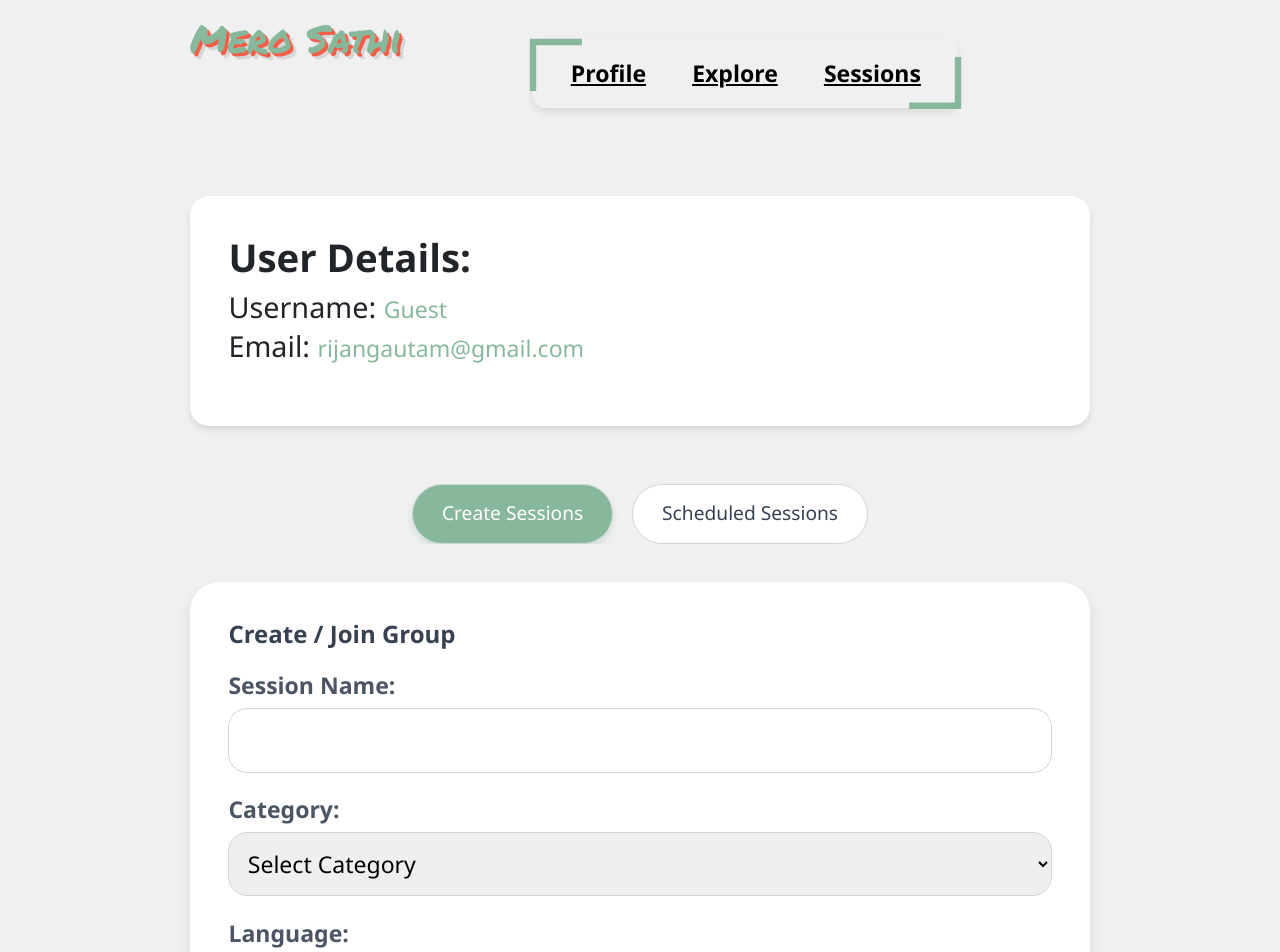
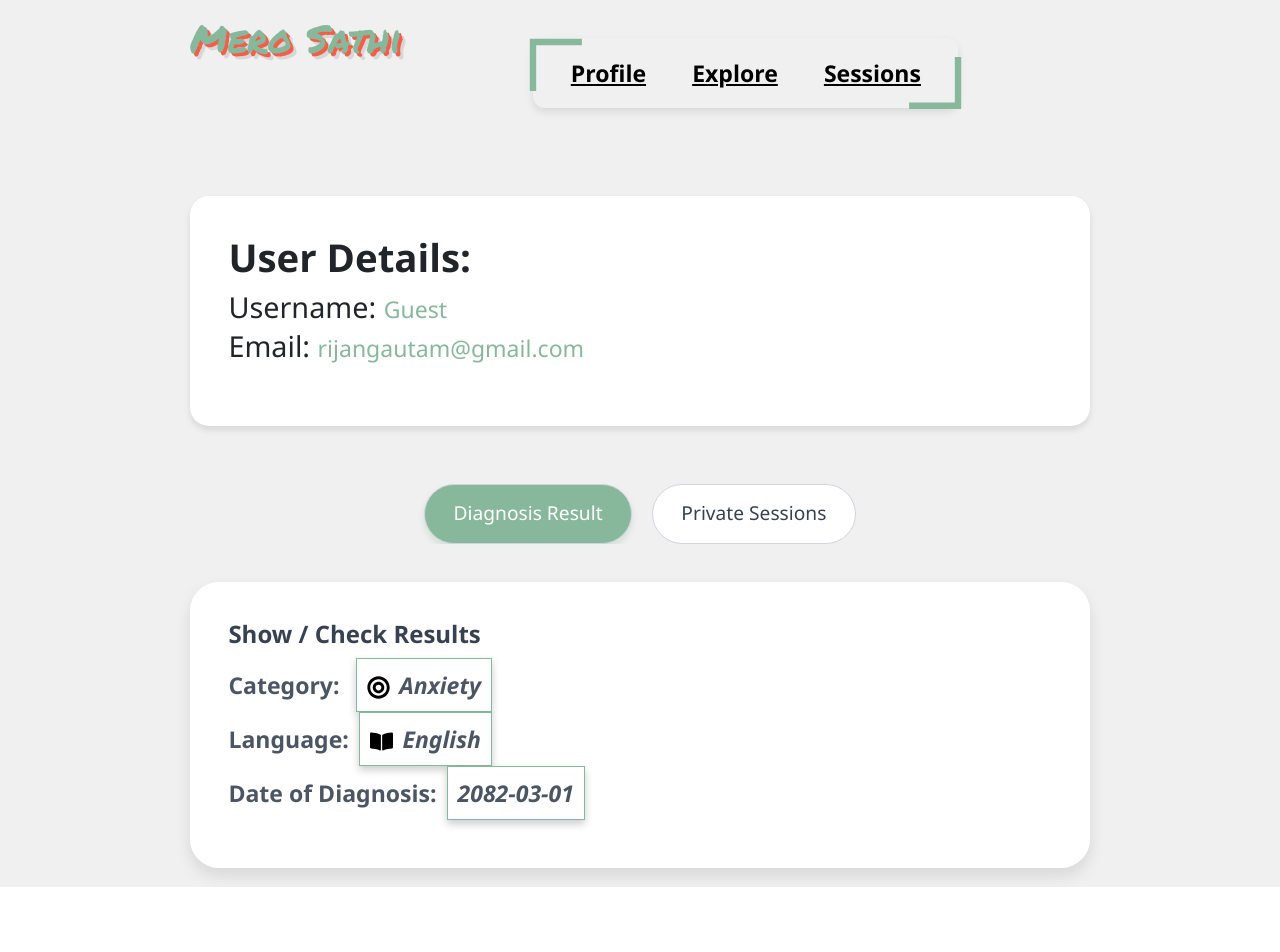
Before and after one commit to Supravab/HackClub-Project, a React (Vite) app: page /profile in a window 1280 px wide. Shown: the top 952 px of the page. After the commit the page ends 887 px from the top, so only its background shows below. Built offline with nearby package versions, Linux system fonts and the light colour scheme.

Commit message:
icon + design

```diff
--- a/src/App.jsx
+++ b/src/App.jsx
@@ -7,7 +7,7 @@
 import JoinSession from './pages/JoinSession';
 import Sessions from './pages/Sessions.jsx';
 import Explore from './pages/explore';
-const user = 'volunteer';
+const user = 'user';
 function App() {
 	return (
 		<Router>
--- a/src/pages/UserProfile.jsx
+++ b/src/pages/UserProfile.jsx
@@ -1,4 +1,6 @@
 import { useState } from 'react';
+import { FaBullseye } from 'react-icons/fa';
+import { FaBookOpen } from 'react-icons/fa';
 import Nav from '../components/Nav.jsx';
 import { useNavigate } from 'react-router-dom';
 import Header from '../components/Header.jsx';
@@ -249,19 +251,35 @@
 								<h2>Show / Check Results</h2>
 
 								<div className="form-group">
-									<label htmlFor="category">Category:</label>
-									<label htmlFor="category">jAnxiety</label>
+									<label htmlFor="category">
+										Category:{' '}
+										<span className="R-icon">
+											<FaBullseye
+												color="black"
+												className="me-2 text-align-center align-items-center"
+											/>
+											<i>Anxiety</i>
+										</span>
+									</label>
 								</div>
 
 								<div className="form-group">
-									<label htmlFor="language">Language:</label>
-									<label htmlFor="language">English</label>
+									<label htmlFor="language">
+										Language:
+										<span className="R-icon">
+											<FaBookOpen
+												color="black"
+												className="me-2 text-align-center align-items-center"
+											/>
+											<i>English</i>
+										</span>
+									</label>
 								</div>
 								<div className="form-group">
 									<label htmlFor="language">
 										Date of Diagnosis:
+										<i className="R-icon">2082-03-01</i>
 									</label>
-									<label htmlFor="language">2082-03-01</label>
 								</div>
 							</div>
 						)}
--- a/src/pages/userprofile.css
+++ b/src/pages/userprofile.css
@@ -29,6 +29,13 @@
   max-width: 600px;
 }
 
+.R-icon{
+	background: white;
+	margin-left: 10px;
+	padding:10px;
+  box-shadow: 0 4px 8px rgba(0, 0, 0, 0.2);
+	border: 1px solid var(--btn-primary);
+}
 /* Profile Card */
 .profile-card {
   background-color: var(--card-bg);
```
